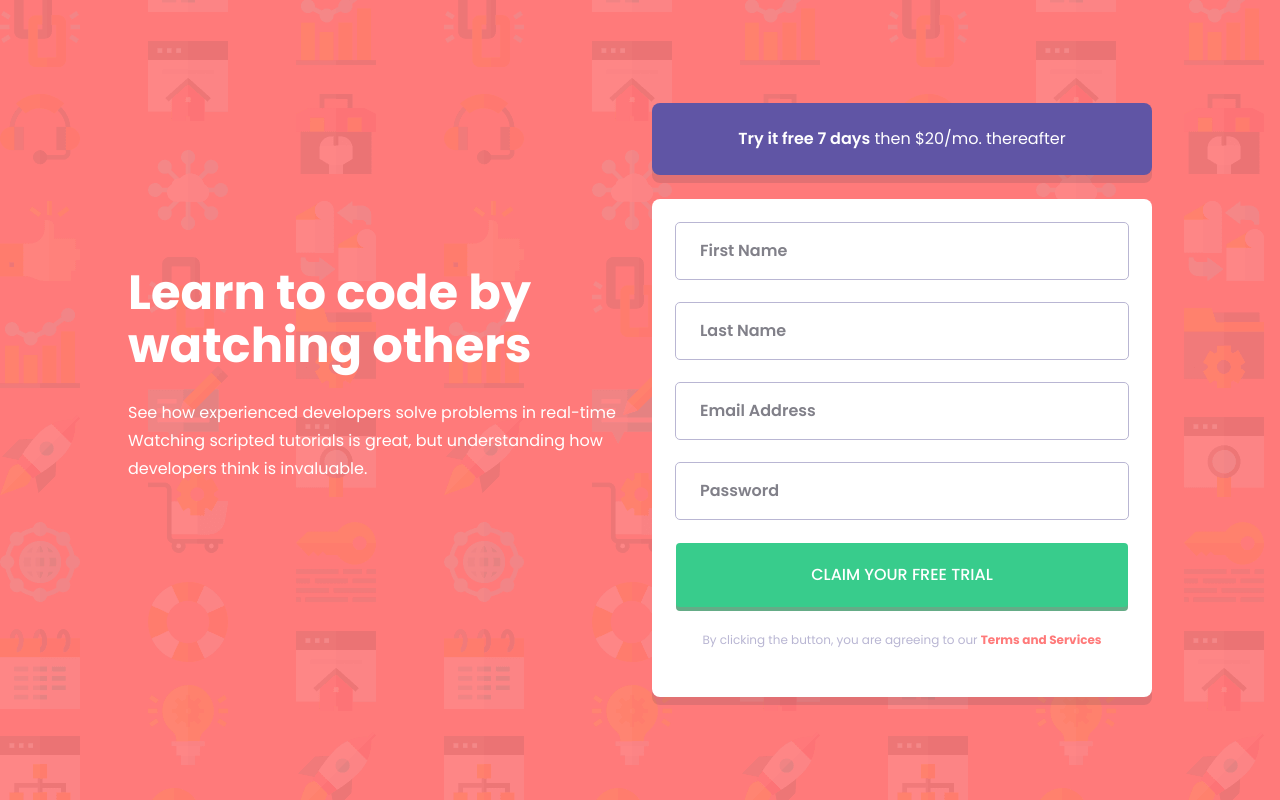
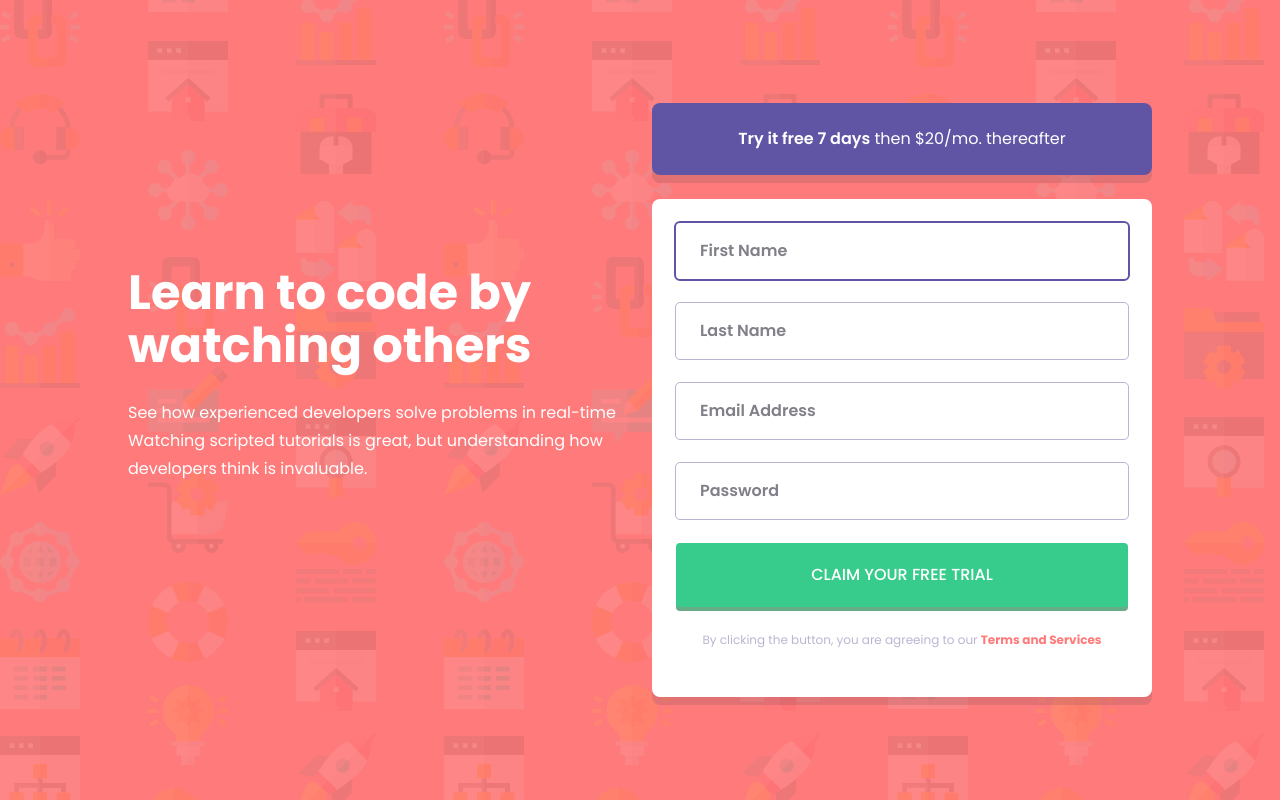
Before and after one commit to Beginneraboutlife116/fem-intro-component-with-signup-form, a Next.js app: page /login in a window 1280 px wide. In both pictures the pointer is over the input "First Name". Built offline with nearby package versions, Linux system fonts and the light colour scheme.

Commit message:
increase input hover styles

```diff
--- a/components/pages/login/login.module.scss
+++ b/components/pages/login/login.module.scss
@@ -84,7 +84,7 @@
       color: rgba(map-get($map: $colors, $key: neutral-400), 0.65);
     }
 
-    &:where(:focus-visible, :focus, :focus-within) {
+    &:where(:focus-visible, :focus, :focus-within, :hover) {
       outline: 2px solid map-get($map: $colors, $key: accent);
       border: none;
     }
```
